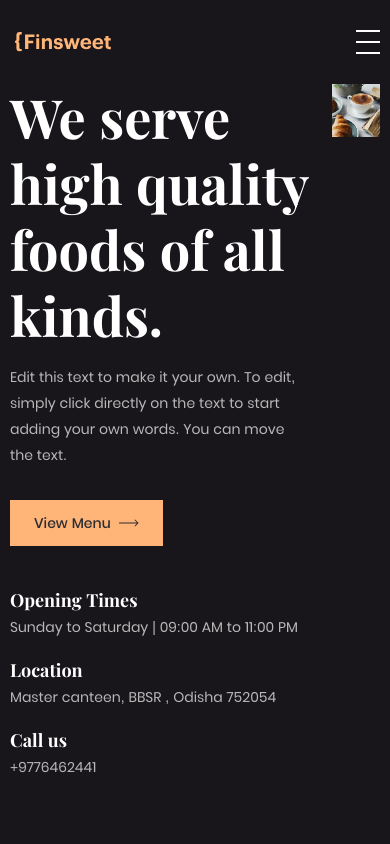
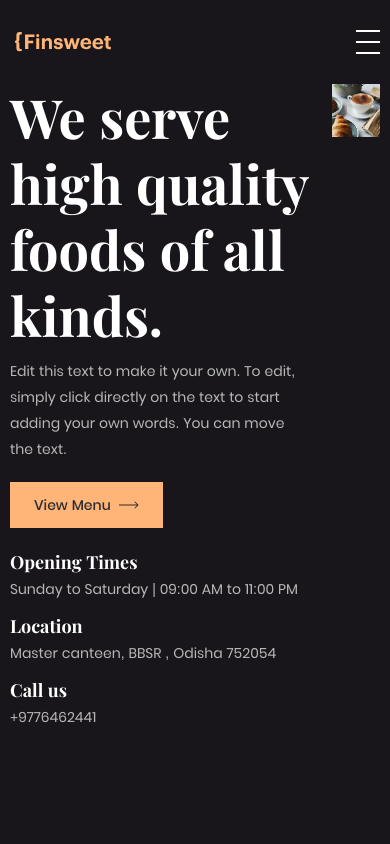
Before and after one commit to gr-sv/Finsweet, a React (Create React App) app: page / in a window 390 px wide. Shown: the top 844 px of the page. Built offline with nearby package versions, Linux system fonts and the light colour scheme.

Commit message:
Add media 1147px for homePage

```diff
--- a/src/Pages/HomePage/homePage.module.scss
+++ b/src/Pages/HomePage/homePage.module.scss
@@ -92,7 +92,22 @@
 }
 
 @media only screen and (max-width: 1147px) {
+	.promo__intro {
+		padding-bottom: 10px;
+	}
 
+	.promo__text {
+		padding-bottom: 20px;
+	}
+
+	.promo__link {
+		margin-bottom: 20px;
+	}
+
+	.time,
+	.place {
+		margin-bottom: 10px;
+	}
 }
 
 @media only screen and (max-width: 1024px) {
```
